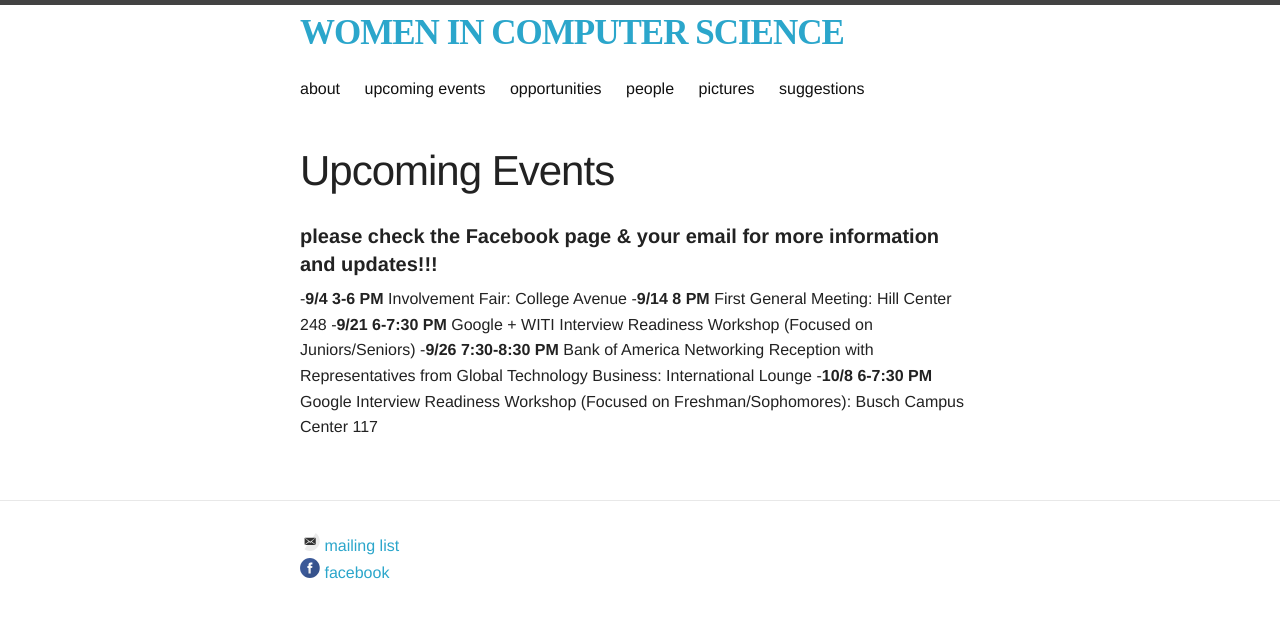
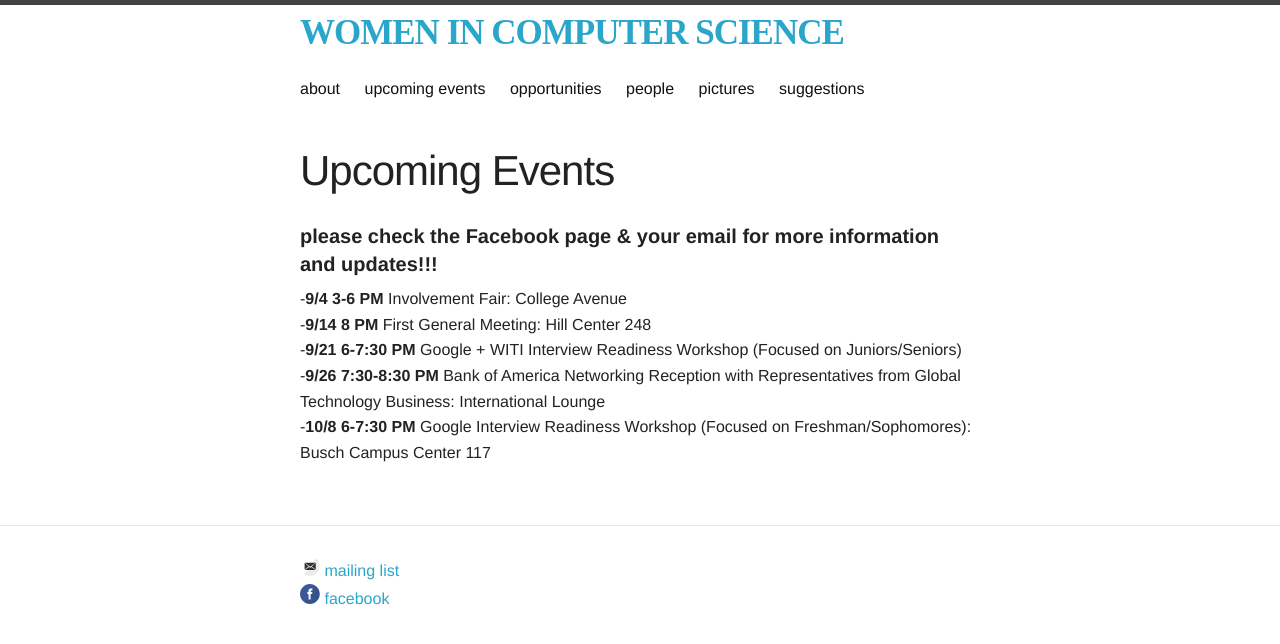
Before and after one commit to scarletwcs/ruwics.github.io, a Jekyll site: the page built from events.md, in a window 1280 px wide. Shown: the top 644 px of the page. Built offline with Jekyll 4.4.1, drawn with Linux system fonts in a browser that asks for light colours; nearby versions of some CDN libraries; some web fonts are replaced.

```diff
--- a/events.md
+++ b/events.md
@@ -6,8 +6,8 @@ permalink: /events/
 
 #### **please check the Facebook page & your email for more information and updates!!!**
 
--**9/4 3-6 PM** Involvement Fair: College Avenue
--**9/14 8 PM** First General Meeting: Hill Center 248
--**9/21 6-7:30 PM** Google + WITI Interview Readiness Workshop (Focused on Juniors/Seniors)
--**9/26 7:30-8:30 PM** Bank of America Networking Reception with Representatives from Global Technology Business: International Lounge
+-**9/4 3-6 PM** Involvement Fair: College Avenue<br>
+-**9/14 8 PM** First General Meeting: Hill Center 248<br>
+-**9/21 6-7:30 PM** Google + WITI Interview Readiness Workshop (Focused on Juniors/Seniors)<br>
+-**9/26 7:30-8:30 PM** Bank of America Networking Reception with Representatives from Global Technology Business: International Lounge<br>
 -**10/8 6-7:30 PM** Google Interview Readiness Workshop (Focused on Freshman/Sophomores): Busch Campus Center 117
```
